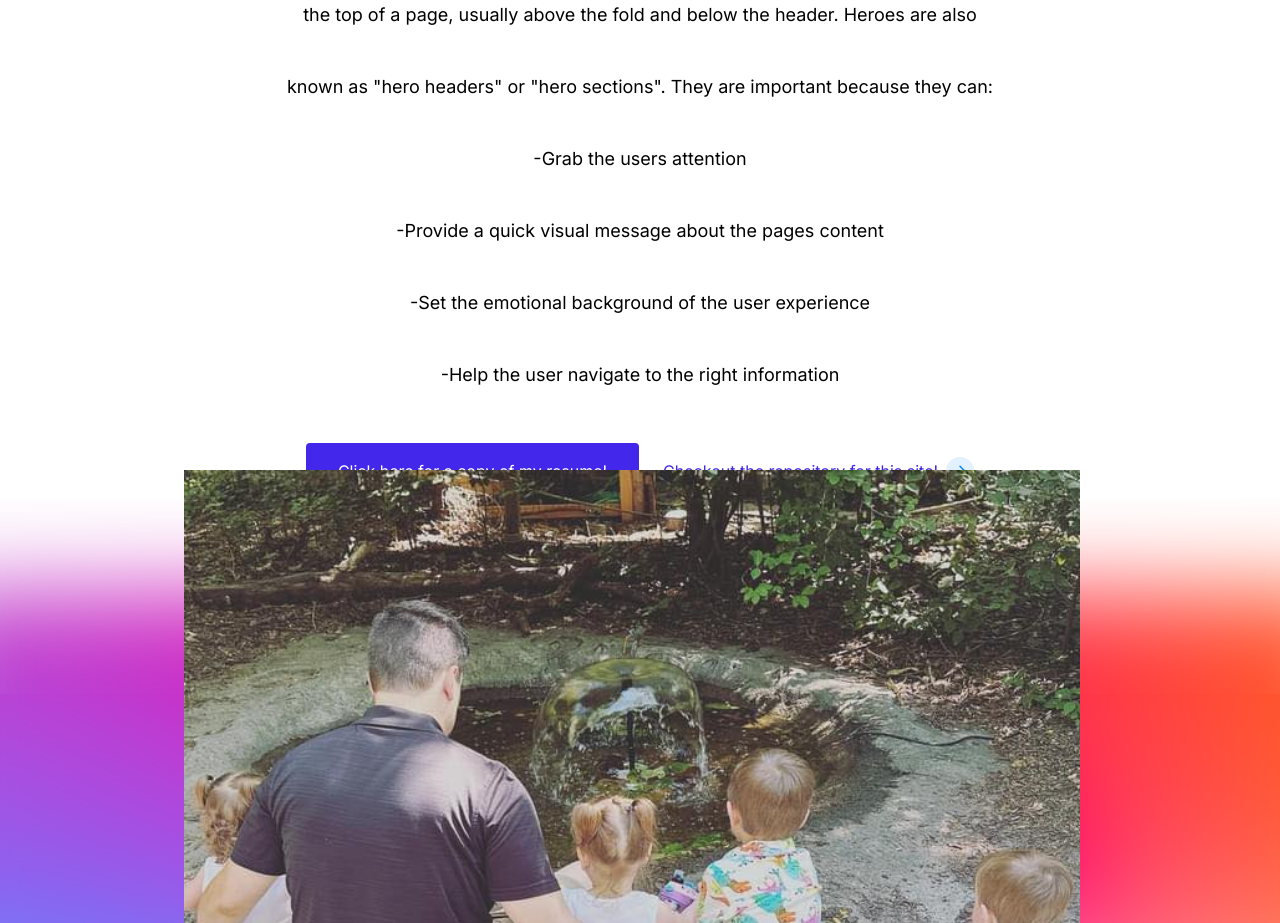
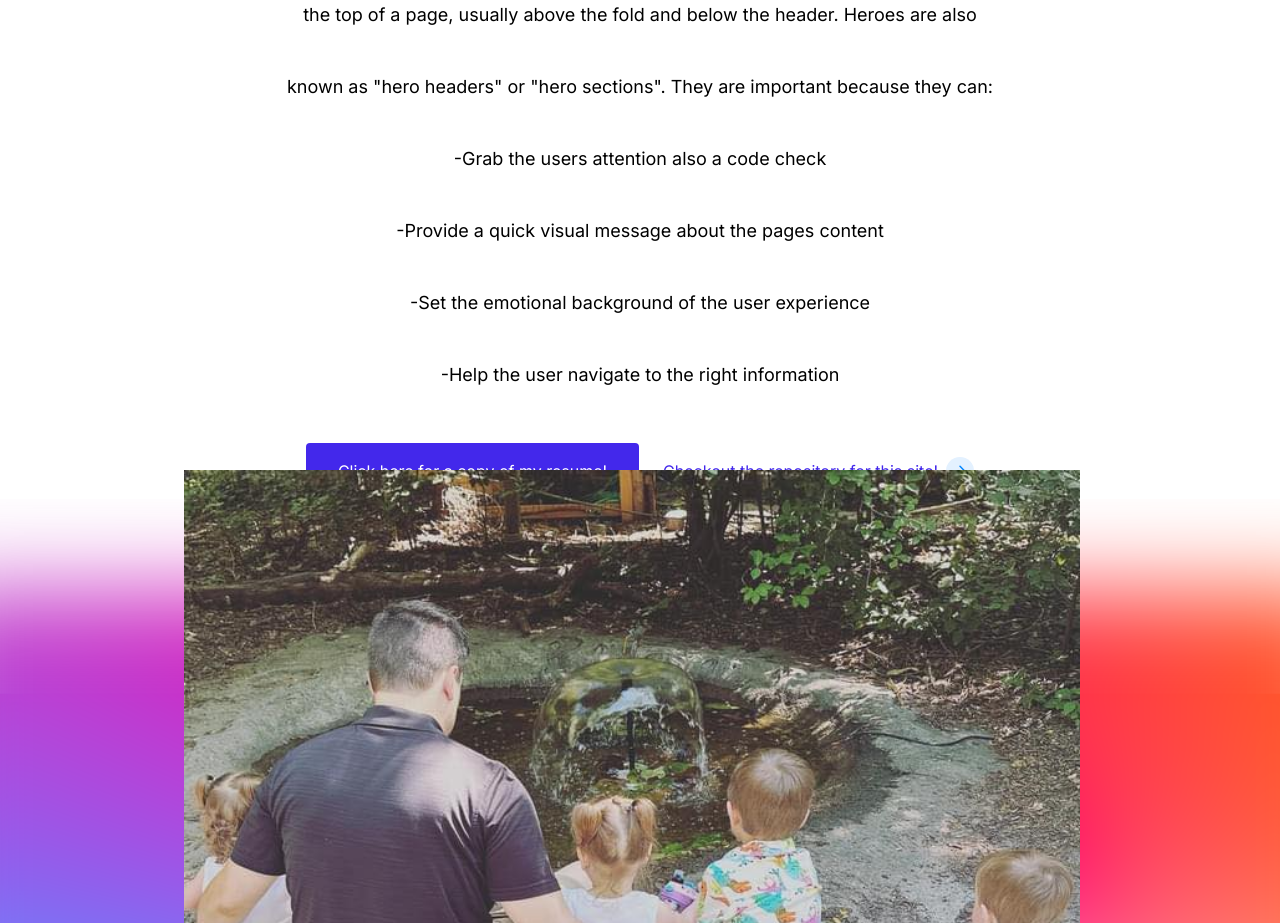
Before and after one commit to aaronnicholashaigh/ProfessionalSite, a Next.js app: page / in a window 1280 px wide. Shown: the part 1160-2083 px from the top of the page. Built offline with nearby package versions, Linux system fonts and the light colour scheme.

Commit message:
Update Hero.tsx
code check

```diff
--- a/app/components/Hero.tsx
+++ b/app/components/Hero.tsx
@@ -14,7 +14,7 @@ export function Hero(){
         provides me more experience with website design, general coding, and QA automation.  Stay tuned!</h1>
                 <p className="text-center pt-6 lg:text-[18px] lg:leading-[72px]">In web design, a hero is a large image, video, illustration, or banner that appears at the top of a page, usually above the fold and below the header. Heroes are also known as "hero headers" or "hero sections". They are important because they can:
                 <ul>
-                    <li>-Grab the users attention</li>
+                    <li>-Grab the users attention also a code check</li>
                     <li>-Provide a quick visual message about the pages content</li>
                     <li>-Set the emotional background of the user experience</li>
                     <li>-Help the user navigate to the right information</li>
```
